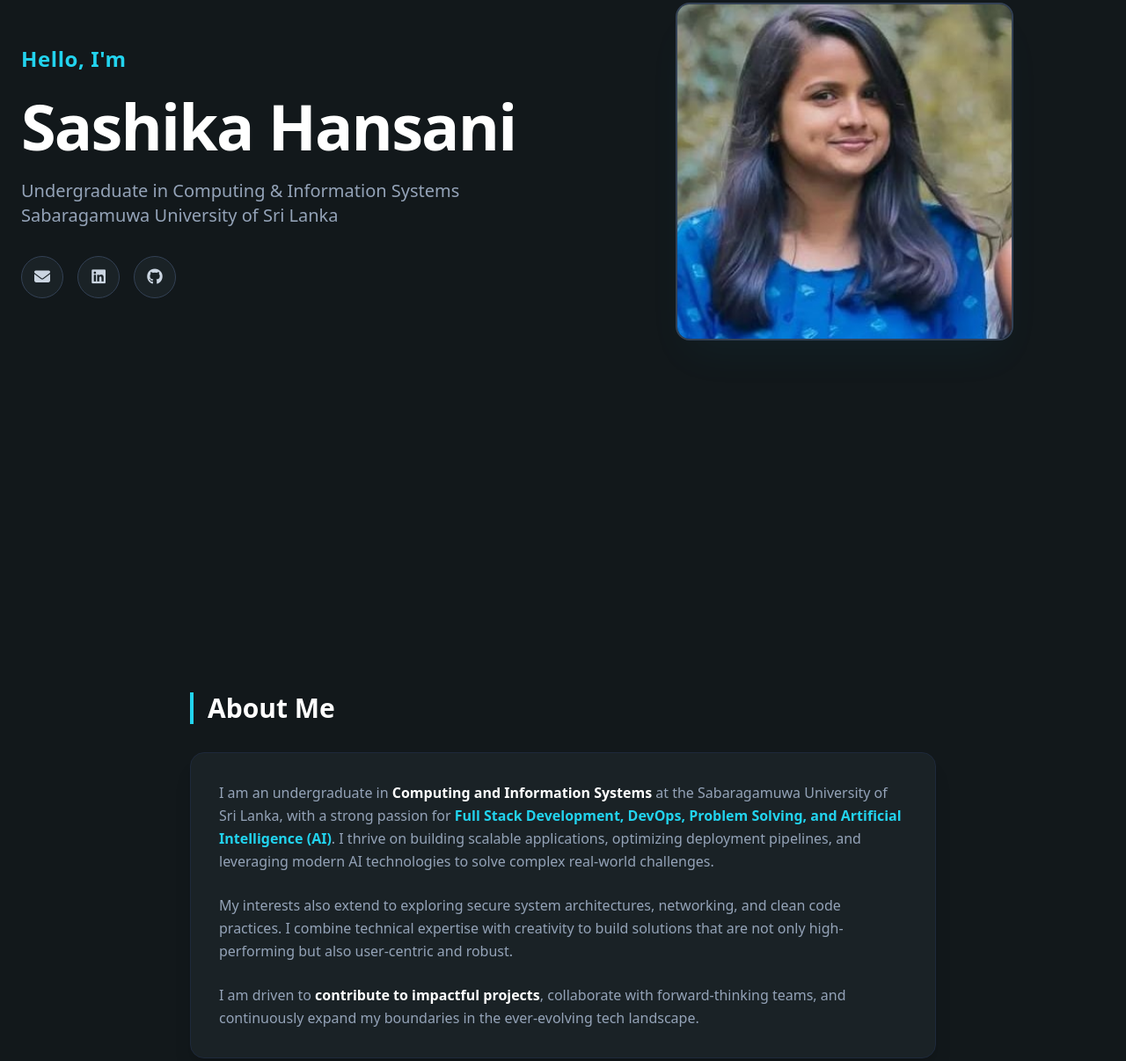
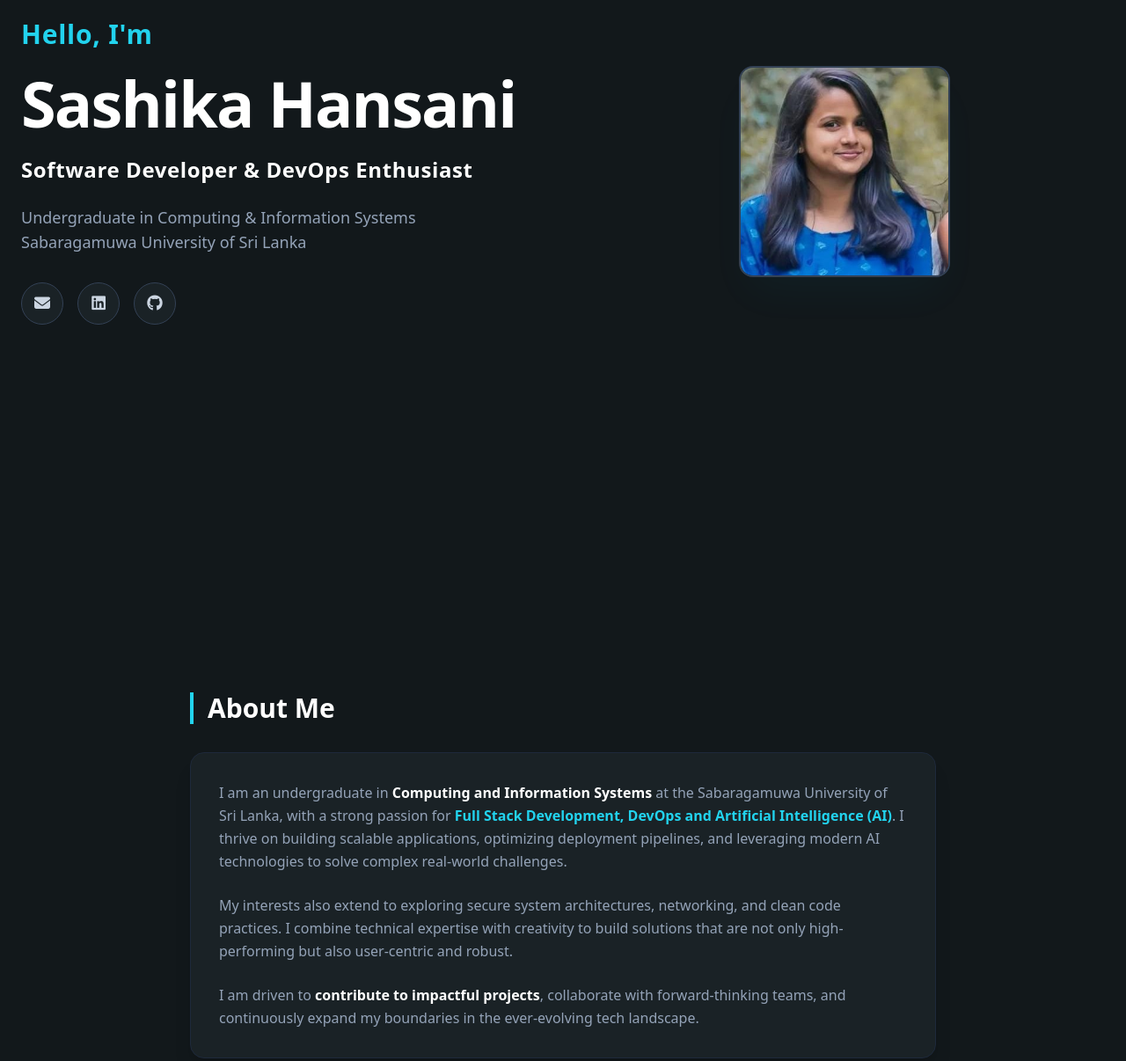
Before and after one commit to Sashika71/My-portfolio, a website: page index.html in a window 1280 px wide. Shown: the part 285-1491 px from the top of the page at 88% size. Drawn offline with nearby package versions, Linux system fonts and the light colour scheme.

Commit message:
Update index.html and output.css: enhance hero section styling,  and improve contact form functionality

```diff
--- a/index.html
+++ b/index.html
@@ -48,16 +48,21 @@
     </div>
   </nav>
 
-  <!-- Main Content Wrapper -->
   <main class="flex-grow pt-20">
 
     <!-- Hero Section -->
     <section id="home" class="min-h-screen flex items-center px-6 max-w-7xl mx-auto py-16">
       <div class="grid grid-cols-1 md:grid-cols-2 gap-12 items-center w-full">
         <div class="space-y-6">
-          <h3 id="typing-heading" class="text-accentCyan font-semibold text-2xl tracking-wide">Hello, I'm</h3>
+          <h3 id="typing-heading" class="text-accentCyan font-semibold text-3xl tracking-wide">Hello, I'm</h3>
           <h1 class="text-5xl md:text-7xl font-extrabold tracking-tight text-white leading-tight">Sashika Hansani</h1>
-          <p class="text-mutedText text-lg md:text-xl leading-relaxed">
+
+          <!-- Software Developer & DevOps Enthusiast Title -->
+          <p class="text-white text-3xl md:text-2xl font-semibold tracking-wide">
+            Software Developer & DevOps Enthusiast
+          </p>
+
+          <p class="text-mutedText text-base md:text-lg leading-relaxed">
             Undergraduate in Computing & Information Systems <br> Sabaragamuwa University of Sri Lanka
           </p>
 
@@ -70,7 +75,7 @@
         </div>
 
         <div class="flex justify-center">
-          <div class="relative w-72 h-72 md:w-96 md:h-96 rounded-2xl overflow-hidden border-2 border-slate-700 shadow-2xl shadow-cyan-500/5">
+          <div class="relative w-48 h-48 md:w-60 md:h-60 rounded-2xl overflow-hidden border-2 border-slate-700 shadow-2xl shadow-cyan-500/5">
             <img src="my.jpeg" alt="Sashika Hansani" class="w-full h-full object-cover hover:grayscale-0 transition-all duration-500">
           </div>
         </div>
@@ -83,7 +88,7 @@
       <div class="space-y-6 text-mutedText leading-relaxed bg-cardBg p-8 rounded-2xl border border-slate-800 shadow-xl">
         <p>
           I am an undergraduate in <strong class="text-white">Computing and Information Systems</strong> at the Sabaragamuwa University of Sri Lanka, with a strong passion for
-          <strong class="text-accentCyan">Full Stack Development, DevOps, Problem Solving, and Artificial Intelligence (AI)</strong>. I thrive on building scalable applications, optimizing deployment pipelines, and leveraging modern AI technologies to solve complex real-world challenges.
+          <strong class="text-accentCyan">Full Stack Development, DevOps and Artificial Intelligence (AI)</strong>. I thrive on building scalable applications, optimizing deployment pipelines, and leveraging modern AI technologies to solve complex real-world challenges.
         </p>
         <p>
           My interests also extend to exploring secure system architectures, networking, and clean code practices. I combine technical expertise with creativity to build solutions that are not only high-performing but also user-centric and robust.
@@ -265,7 +270,10 @@
 
       <!-- Contact Form -->
       <div class="bg-cardBg border border-slate-800 p-8 rounded-2xl shadow-xl space-y-8">
-        <form action="mailto:sashikahansanii@gmail.com" method="post" enctype="text/plain" class="space-y-6">
+        <form action="https://api.web3forms.com/submit" method="POST" class="space-y-6">
+
+          <input type="hidden" name="access_key" value="76bfa346-379a-41ab-83ba-fe77dc4b161a">
+
           <div class="grid grid-cols-1 md:grid-cols-2 gap-6">
             <input type="text" name="name" placeholder="Your Name" required class="bg-darkBg border border-slate-700 rounded-lg px-4 py-3 text-sm text-white focus:outline-none focus:border-accentCyan transition-colors">
             <input type="email" name="email" placeholder="Your Email" required class="bg-darkBg border border-slate-700 rounded-lg px-4 py-3 text-sm text-white focus:outline-none focus:border-accentCyan transition-colors">
```
Also changed, not shown: output.css.
